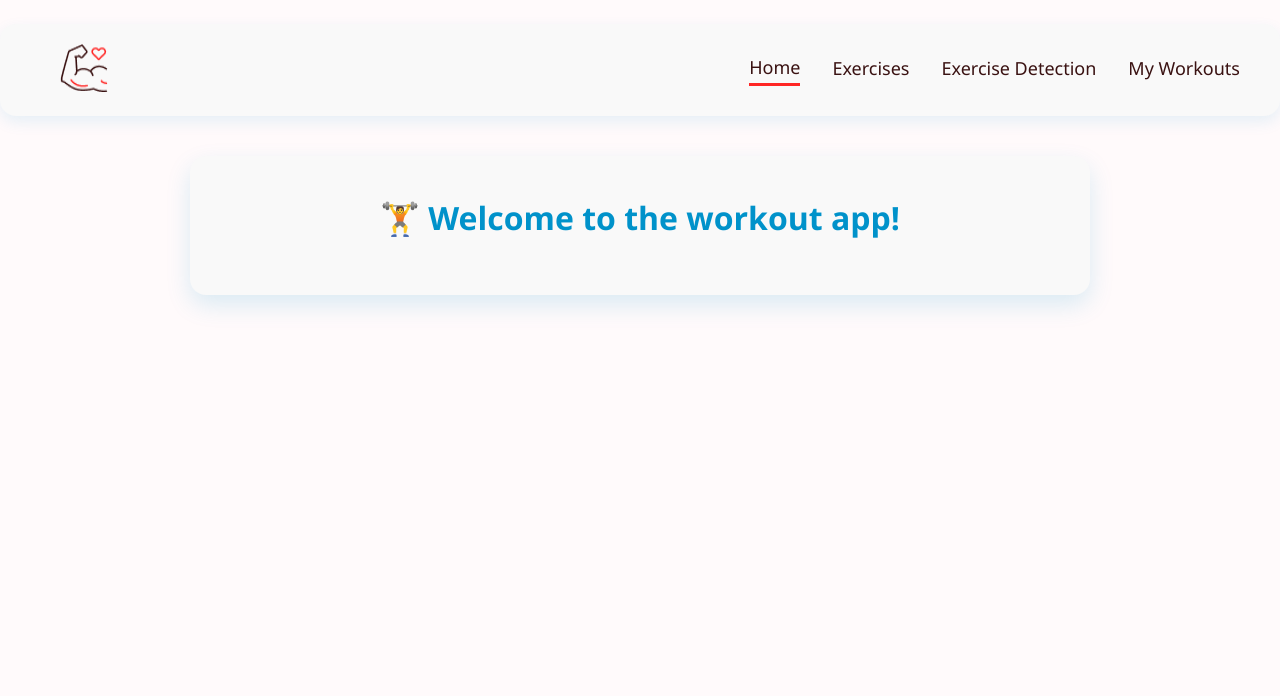
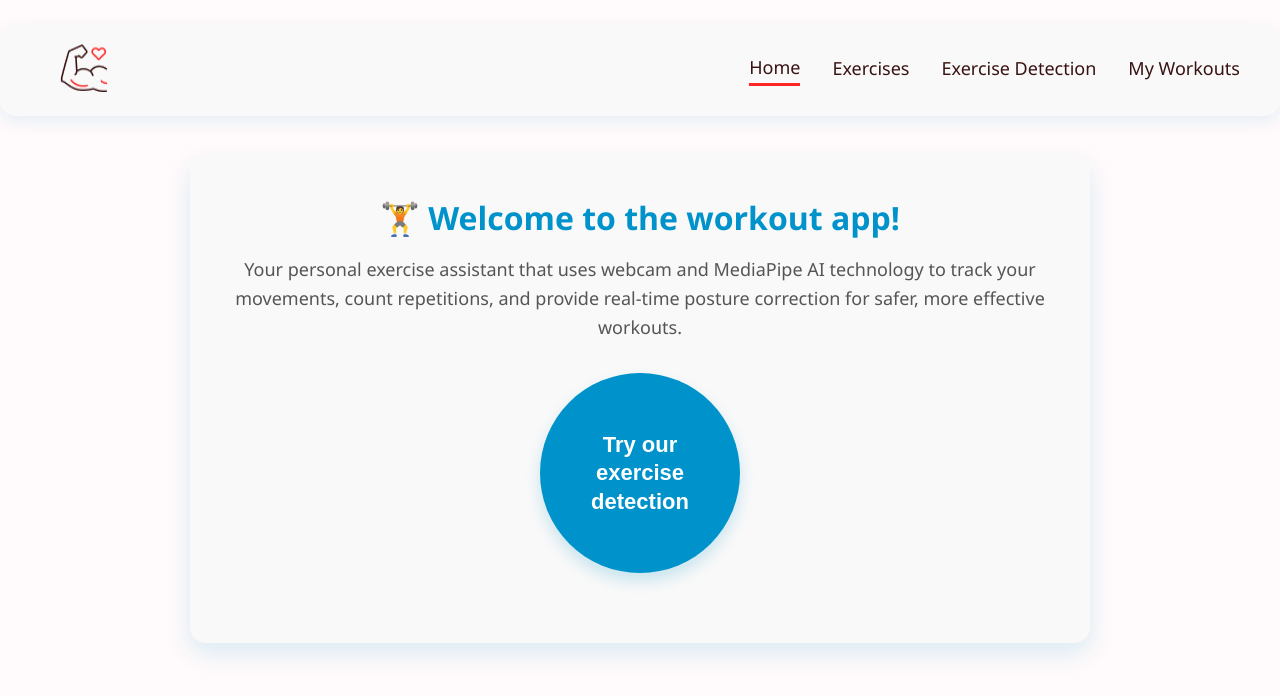
Before and after one commit to anthony-anania/workout, a React (Create React App) app: page / in a window 1280 px wide. Shown: the top 696 px of the page. Built offline with nearby package versions, Linux system fonts and the light colour scheme.

Commit message:
Some changes

```diff
--- a/src/css/ExerciseDetection.css
+++ b/src/css/ExerciseDetection.css
@@ -10,6 +10,7 @@
   border-radius: 16px;
   margin-top:40px;
   margin-bottom:40px;
+  margin-left:40px;
   box-shadow: 0 10px 25px rgba(0, 146, 202, 0.15);
 }
 .exercise-detection {
@@ -19,6 +20,7 @@
     color: #333;
     border-radius: 16px;
     max-width: 800px;
+    min-width: 600px;
     margin: 40px auto;
     box-shadow: 0 10px 25px rgba(0, 146, 202, 0.15);
   }
@@ -40,6 +42,7 @@
 
   .controls {
     display: flex;
+    flex-direction: column;
     justify-content: space-between;
     align-items: center;
     margin-bottom: 24px;
@@ -147,6 +150,7 @@
   width: 100%;
   background-color: #f0f0f0;
   border-radius: 4px;
+  opacity: 0.2;
 }
 
 @keyframes spin {
--- a/src/css/Home.css
+++ b/src/css/Home.css
@@ -15,3 +15,62 @@
   font-weight: 700;
   margin-bottom: 16px;
 }
+
+.home-description {
+  font-size: 18px;
+  color: #555;
+  line-height: 1.6;
+  margin-bottom: 32px;
+}
+
+.button-container {
+  display: flex;
+  justify-content: center;
+  margin: 30px 0;
+}
+
+.try-button-link {
+  text-decoration: none;
+  display: inline-block;
+}
+
+.try-button {
+  background-color: #0092ca;
+  color: white;
+  font-size: 22px;
+  font-weight: 600;
+  width: 200px;
+  height: 200px;
+  border: none;
+  border-radius: 50%;
+  cursor: pointer;
+  transition: all 0.3s ease;
+  box-shadow: 0 8px 16px rgba(0, 146, 202, 0.2);
+  display: flex;
+  align-items: center;
+  justify-content: center;
+  line-height: 1.3;
+}
+
+.try-button:hover {
+  animation: blink 1s infinite alternate;
+  transform: scale(1.05);
+  box-shadow: 0 12px 24px rgba(0, 146, 202, 0.4);
+}
+
+@keyframes blink {
+  0% {
+    background-color: #0092ca;
+    box-shadow: 0 8px 16px rgba(0, 146, 202, 0.2);
+  }
+  100% {
+    background-color: #00b4f5;
+    box-shadow: 0 12px 30px rgba(0, 146, 202, 0.6), 0 0 40px rgba(0, 146, 202, 0.3);
+  }
+}
+
+.try-button:active {
+  transform: scale(0.98);
+  animation: none;
+  background-color: #007db1;
+}
--- a/src/css/MyWorkouts.css
+++ b/src/css/MyWorkouts.css
@@ -6,10 +6,13 @@
     border-radius: 16px;
     margin: 40px auto;
     max-width: 1000px;
+    text-align: center;
+    width:100%;
     box-shadow: 0 10px 25px rgba(0, 146, 202, 0.15);
   }
 
   .my-workouts-header {
+
     text-align: center;
     color: #0092ca;
     margin-bottom: 24px;
@@ -27,6 +30,10 @@
 
   tr {
     border-bottom: 1px solid #ddd;
+    display:flex;
+    text-align: center;
+    justify-content: space-between;
+    width: 100%;
   }
 
   td, th {
--- a/src/screens/ExerciseDetection.jsx
+++ b/src/screens/ExerciseDetection.jsx
@@ -207,7 +207,7 @@ const ExerciseDetection = () => {
             <p>Counter: {counter}</p>
           </div>
           <div className = "workout-manager">
-            <button className="blue-button" onClick={finishSet}>Finish set</button>
+            <button className="blue-button" disabled={!isProcessing} onClick={finishSet}>Finish set</button>
             <button className="blue-button" disabled={isProcessing} onClick={saveWorkout}>Save workout</button>
           </div>
         </div>
--- a/src/screens/Home.js
+++ b/src/screens/Home.js
@@ -1,4 +1,5 @@
 import React from "react";
+import { Link } from "react-router-dom";
 import "../css/Home.css";
 
 const Home = () => {
@@ -7,6 +8,17 @@ const Home = () => {
   return (
     <div className="home-container">
       <h1 className="home-title">🏋️ Welcome to the workout app!</h1>
+      <p className="home-description">
+        Your personal exercise assistant that uses webcam and MediaPipe AI technology to track your movements,
+        count repetitions, and provide real-time posture correction for safer, more effective workouts.
+      </p>
+      <div className="button-container">
+        <Link to="/exerciseDetection" className="try-button-link">
+          <button className="try-button">
+            Try our<br />exercise<br />detection
+          </button>
+        </Link>
+      </div>
     </div>
   );
 };
--- a/src/screens/MyWorkouts.jsx
+++ b/src/screens/MyWorkouts.jsx
@@ -16,7 +16,7 @@ const MyWorkouts = () => {
              {workouts.length === 0 ? (
             <div className="my-workouts-container">
                 <h1 className="my-workouts-header">My Workouts</h1>
-                <tr>
+                <tr className ="my-workouts-tr">
                     <td className= "workout-date">Date</td>
                     <td className= "workout-date">Workout #</td>
                     <td>Exercises</td>
@@ -28,7 +28,7 @@ const MyWorkouts = () => {
             <div className="my-workouts-container">
                 <h1 className="my-workouts-header">My Workouts</h1>
 
-                <tr>
+                <tr className ="my-workouts-tr">
                     <td className= "workout-date">Date</td>
                     <td className= "workout-date">Workout #</td>
                     <td>Exercises</td>
```
Also changed, not shown: 2 other files (tests, documents, lock files or other folders). Lines whose indentation alone changed are shown as unchanged.
